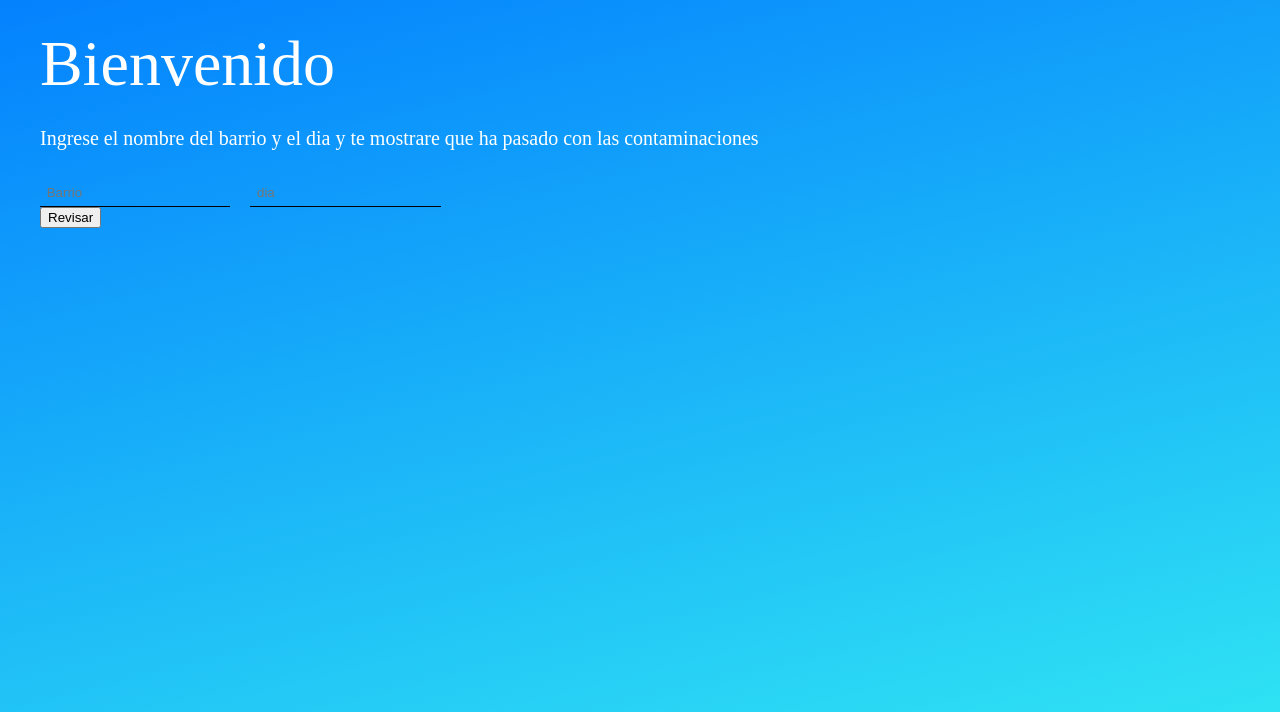
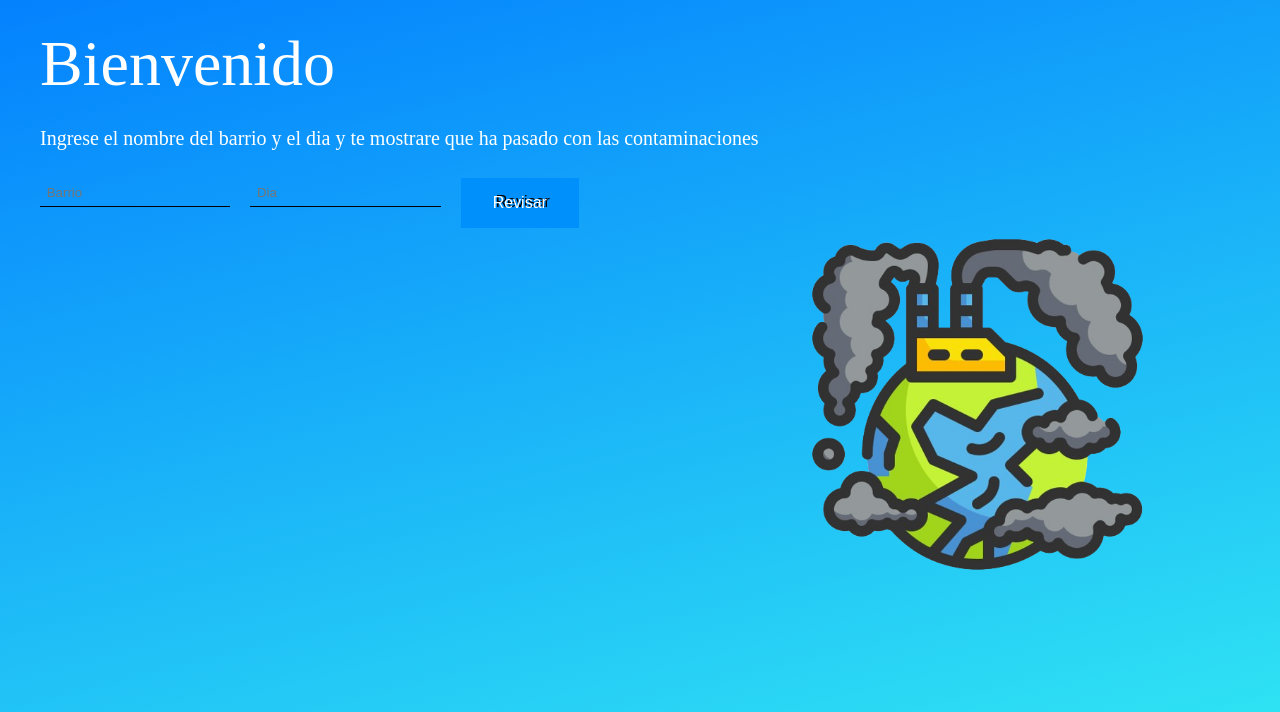
Before and after one commit to KRis20F/Proyecto-Mongo-DB, a Flask app: page / in a window 1280 px wide. Shown: the part 88-800 px from the top of the page. Run offline with Flask 3, Linux system fonts and the light colour scheme.

Commit message:
Terminando el proyecto

```diff
--- a/app.py
+++ b/app.py
@@ -10,11 +10,13 @@
 @app.route("/result", methods=["POST"])
 def result():
     data = request.form
-    is_created = bd.search_results(data["neighborhood"], int(data["date"]))
+    neighborhood = data["neighborhood"]
+    is_created = bd.search_results(neighborhood, int(data["date"]))
 
     if is_created:
-        return render_template("result.html")
+        return render_template("result.html", neighborhood=neighborhood, is_created=is_created)
     else:
         return render_template("index.html")
 
+
 app.run(host='localhost', port=5069, debug=True)
--- a/static/css/style.css
+++ b/static/css/style.css
@@ -67,3 +67,23 @@
     border-bottom: #000 solid 1px;
     color: #fff;
 }
+
+.contaminacion-li:nth-child(3) input{
+    color: #fff;
+    background: #0090fc;
+    padding: 1em 2em;
+    font-size: 1em;
+    text-shadow: 3px -1px black;
+    border-bottom: none;
+    cursor: pointer;
+}
+
+.flex-rigth {
+    display: flex;
+    justify-content: flex-end;
+}
+
+.flex-rigth img {
+    height: 353px;
+    margin-right: 126px;
+}
--- a/templates/index.html
+++ b/templates/index.html
@@ -26,18 +26,22 @@
 
                             <form action="/result" method="post">
                                 <ul class="form-contaminations-ul">
-                                <li class="contaminacion-li">
-                                    <input type="text" name="neighborhood" id="neighborhood" placeholder="Barrio">
-                                </li>
-                                <li class="contaminacion-li">
-                                    <input type="text" name="date" id="date" placeholder="dia">
-                                </li>
+                                    <li class="contaminacion-li">
+                                        <input type="text" name="neighborhood" id="neighborhood" placeholder="Barrio">
+                                    </li>
+                                    <li class="contaminacion-li">
+                                        <input type="text" name="date" id="date" placeholder="Dia">
+                                    </li>
+                                    <li class="contaminacion-li">
+                                        <input type="submit" value="Revisar">
+                                    </li>
                                 </ul>
-                                <input type="submit" value="Revisar">
                             </form>
-
                         </div>
                     </div>
+                </section>
+                <section class="flex-rigth">
+                    <img src="../static/img/2640447-removebg-preview.png" alt="contaminacion-bcn">
                 </section>
             </main>
         </div>
```
Also changed, not shown: bd.py (+0 -19 lines), templates/result.html (+8 -9 lines), static/img/2640447-removebg-preview.png (added).
